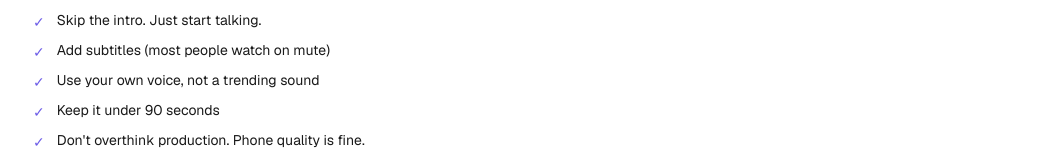
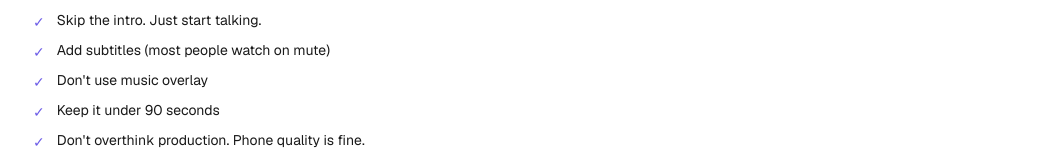
Before and after one commit to william-halbert/life-coach-instagram-study, a Next.js app: page /formats in a window 1280 px wide. Shown: the part 1487-1647 px from the top of the page, without its empty margins (119-1160 px from the left). Built offline with nearby package versions, Linux system fonts and the light colour scheme.

Commit message:
Use your own voice -> Don't use music overlay
Co-Authored-By: Claude Opus 4.7 (1M context) <noreply@anthropic.com>

```diff
--- a/src/app/formats/page.tsx
+++ b/src/app/formats/page.tsx
@@ -83,7 +83,7 @@ export default function Page() {
           "Use one idea for each video",
           "Skip the intro. Just start talking.",
           "Add subtitles (most people watch on mute)",
-          "Use your own voice, not a trending sound",
+          "Don't use music overlay",
           "Keep it under 90 seconds",
           "Don't overthink production. Phone quality is fine.",
           "Link it to something people can do next (full episode, free resource, your website)",
```
